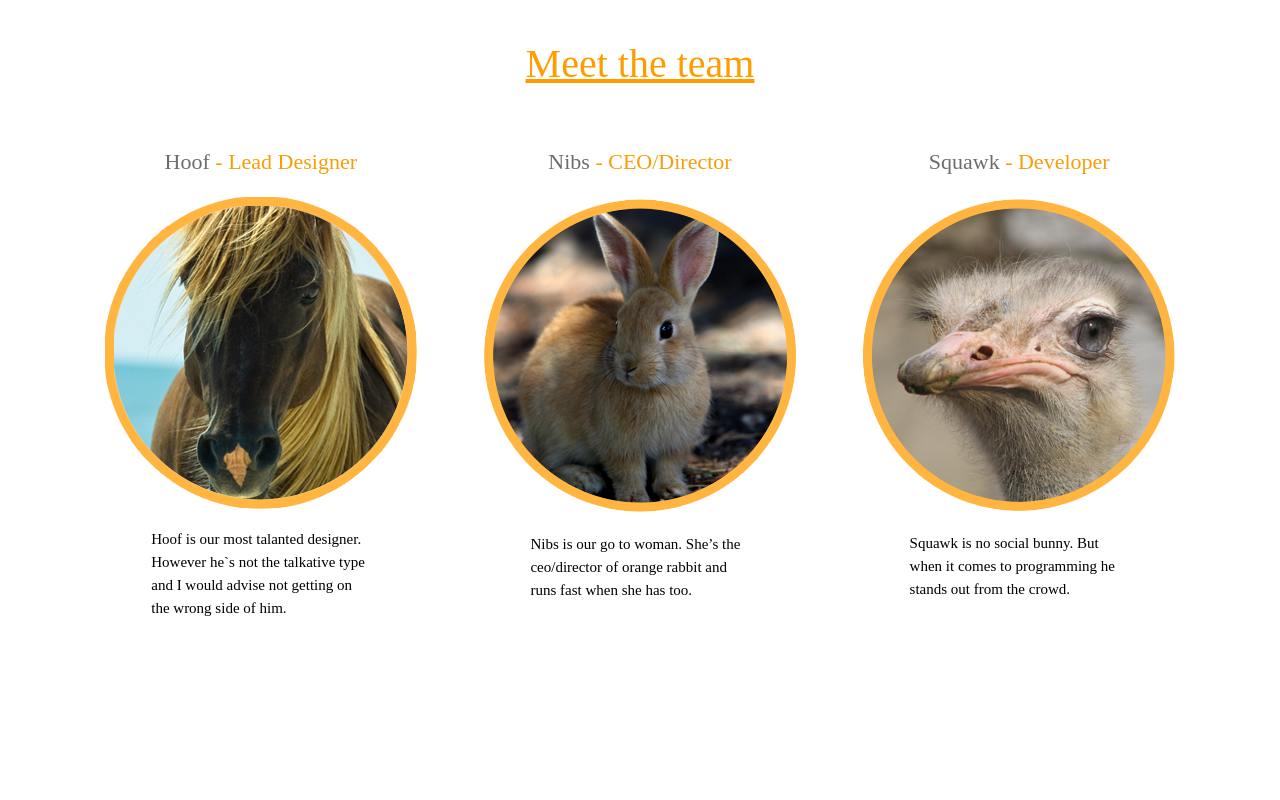
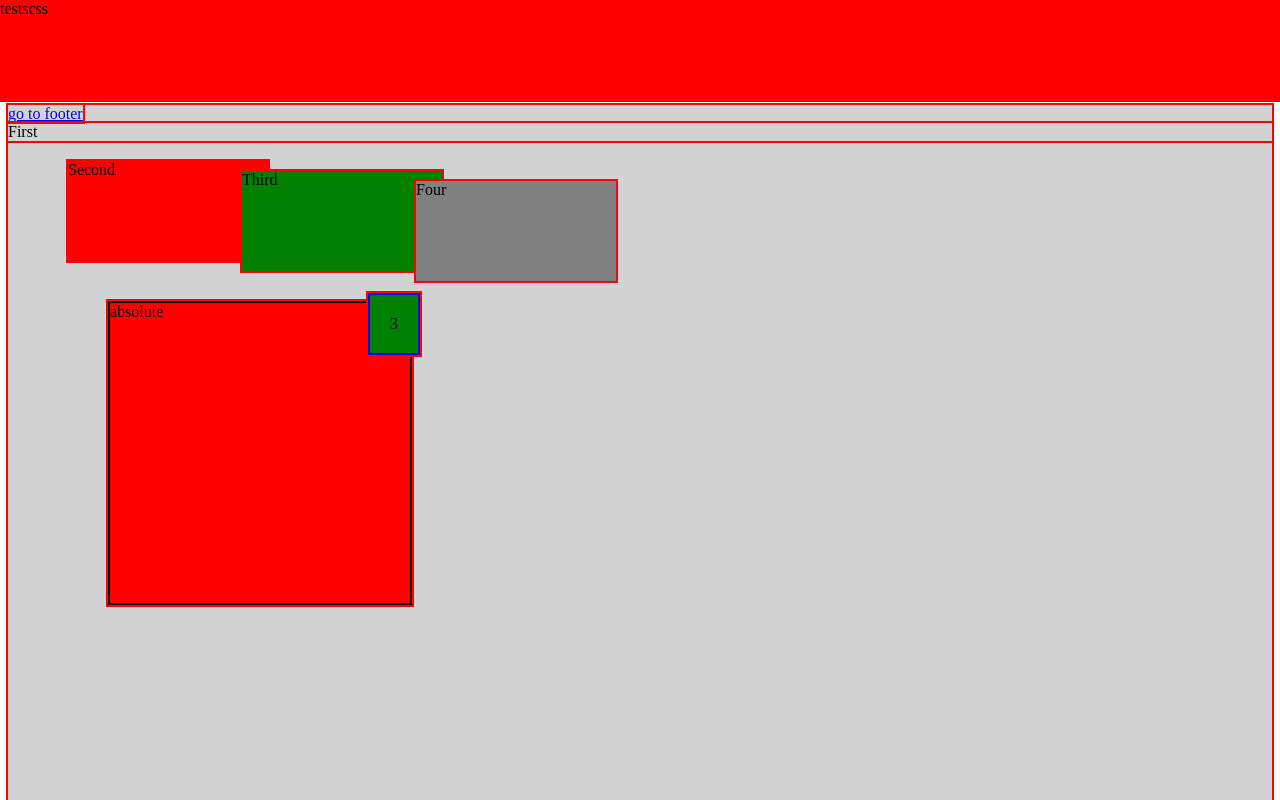
Before and after one commit to Chessinfo/myproject, a website: page src/index.html in a window 1280 px wide. Shown: the top 800 px of the page. Drawn offline with nearby package versions, Linux system fonts and the light colour scheme; files that its build step writes are made by us from their sources.

Commit message:
position

```diff
--- a/src/index.html
+++ b/src/index.html
@@ -4,55 +4,18 @@
     <meta charset="UTF-8">
     <link rel="stylesheet" href="./css/main.css">
     <script src="./js/main.js"></script>
-    <title>Orange rabbit</title>
+    <title>Hello world</title>
   </head>
   <body>
+    <div class="big-div">
+      <a href="#anchor">go to footer</a>
+      @@include("./partials/relative/_relative.html")
+      @@include("./partials/absolute/_absolute.html")
+    </div>
+    <div id="anchor">Footer</div>
 
-    <div class="container">
+    @@include("./partials/fixed/_fixed.html", {"test1":"testscss"})
 
-      <div class="heading">
-        <p>Meet  the team</p>
-      </div>
 
-      <div  class="content">
-
-        <div class="block">
-          <div class="team-name">
-              <p>Hoof <span>- Lead Designer</span></p>
-          </div>
-          <div class="team-img">
-            <img src="./img/Layer-7.png" alt="hoof">
-          </div>
-          <div class="team-description">
-            <p>Hoof is our most talanted designer.  However he`s not the talkative type and I would advise not getting on the wrong side of him.</p>
-          </div>
-        </div>
-
-        <div class="block">
-          <div class="team-name">
-            <p>Nibs<span> - CEO/Director</span></p>
-            </div>
-          <div class="team-img">
-            <img src="./img/Layer-8.png" alt="hoof">
-          </div>
-          <div class="team-description">
-            <p>Nibs is our go to woman. She’s the ceo/director of orange rabbit and runs fast when she has too.</p>
-          </div>
-        </div>
-
-        <div class="block">
-          <div class="team-name">
-            <p>Squawk<span> - Developer</span></p>
-          </div>
-          <div class="team-img">
-            <img src="./img/Layer-9.png" alt="hoof">
-          </div>
-          <div class="team-description">
-            <p>Squawk is no social bunny. But when it comes to programming he stands out from the crowd.</p>
-          </div>
-        </div>
-
-      </div>
-    </div>
   </body>
 </html>
--- a/src/main.scss
+++ b/src/main.scss
@@ -1,32 +1,13 @@
+@import "./partials/fixed/fixed.scss";
+@import "./partials/relative/relative.scss";
+@import "./partials/absolute/absolute.scss";
 
-span {
-  color: #fb9c06;
+html * {
+outline: 2px solid red;
 }
-.heading {
-  text-align: center;
-  color: #ff9c00;
-  font-size: 40px;
-  text-decoration: underline;
+
+.big-div {
+    height: 200vh;
+    margin-top: 105px;
+    background-color: lightgray;
 }
-.content {
-  display: flex;
-  flex-wrap: wrap;
-  justify-content: center;
-}
-.team-name {
-  text-align: center;
-  font-size: 22px;
-  color: #6e6d6b;
-}
-.block {
-  max-width: 30%;
-}
-.team-description {
-  text-align: left;
-  font-size: 15px;
-  line-height: 23px;
-  margin: 0 80px;;
-}
-.team-img {
-  text-align: center;
-}
--- /dev/null
+++ b/src/partials/absolute/_absolute.html
@@ -0,0 +1,4 @@
+<div class="container">
+    absolute
+<div class="unread">3</div>
+</div>
--- /dev/null
+++ b/src/partials/absolute/absolute.scss
@@ -0,0 +1,17 @@
+.container {
+    top: 60px;
+    left: 100px;
+    width: 300px;
+    height: 300px;
+    position: relative;
+    background-color: red;
+    border: 2px solid black;
+}
+.unread {
+    position: absolute;
+    top: -10px;
+    right: -10px;
+    background-color: green;
+    border: 2px solid blue;
+    padding: 20px;
+}
--- /dev/null
+++ b/src/partials/fixed/_fixed.html
@@ -0,0 +1 @@
+<div class="fixed">@@test1</div>
--- /dev/null
+++ b/src/partials/fixed/fixed.scss
@@ -0,0 +1,8 @@
+.fixed {
+    position: fixed;
+    top: 0;
+    left: 0;
+    background-color:red;
+    height: 100px;
+    width: 100%;
+}
--- /dev/null
+++ b/src/partials/relative/_relative.html
@@ -0,0 +1,4 @@
+<div class="first">First</div>
+<div class="second">Second</div>
+<div class="third">Third</div>
+<div class="four">Four</div>
--- /dev/null
+++ b/src/partials/relative/relative.scss
@@ -0,0 +1,27 @@
+.second,
+.third,
+.four {
+    display: inline-block;
+    height: 100px;
+    width: 200px;
+}
+.second {
+   position: relative;
+   left: 60px;
+   top: 20px;
+   background-color: red;
+}
+.third {
+    position: relative;
+    top: 30px;
+    z-index: 2;
+    left: 30px;
+    background-color: green;
+}
+.four {
+    top: 40px;
+    position: relative;
+    background-color: grey;
+    z-index: 3;
+
+}
```
Also changed, not shown: dist/css/main.css, dist/img/Layer-8.png (deleted), dist/img/Layer-9.png (deleted), dist/img/layer-7.png (deleted), dist/index.html, dist/partials/fixed/fixed.html (added), src/img/Layer-7.png (deleted), src/img/Layer-8.png (deleted), src/img/Layer-9.png (deleted), 1 other file.
